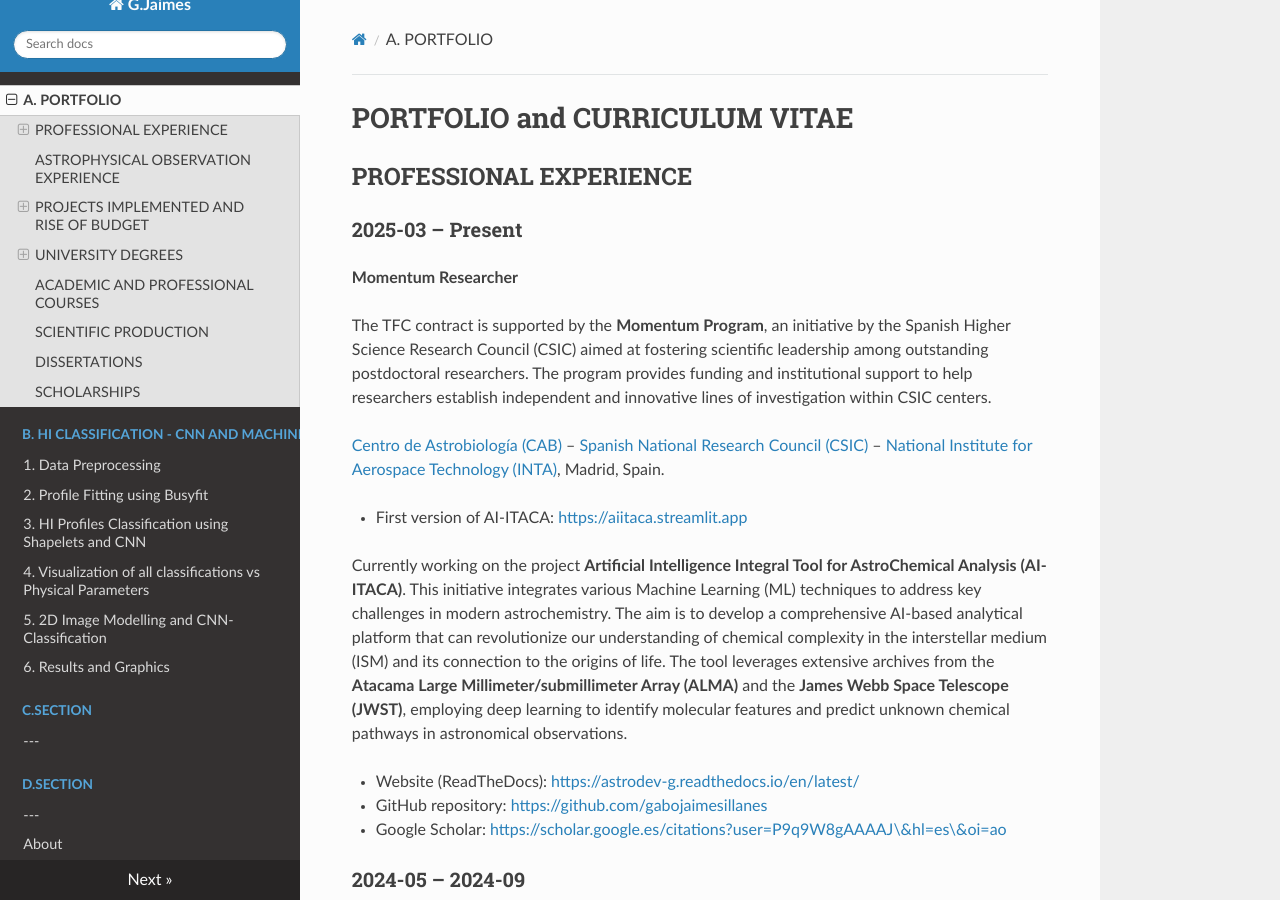
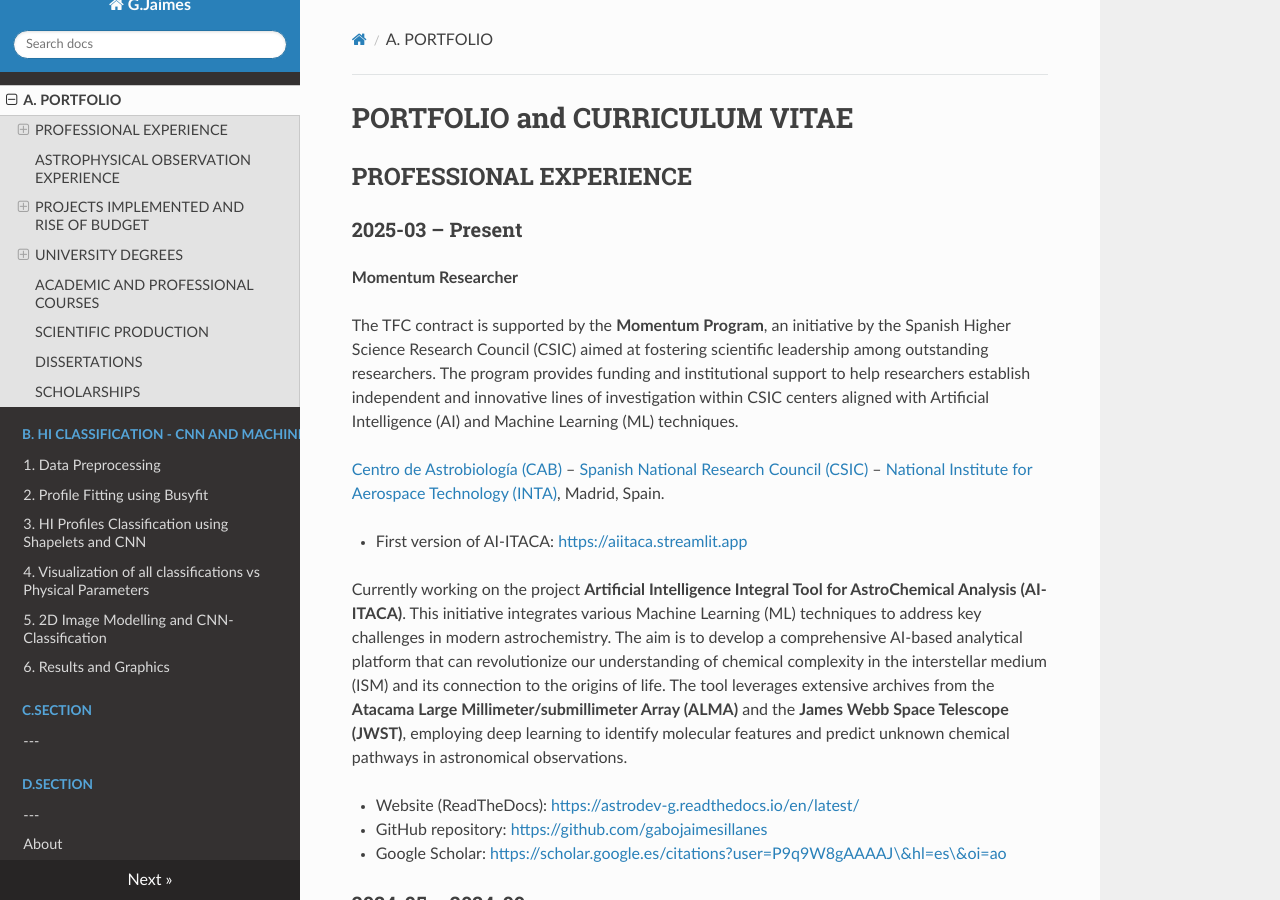
Before and after one commit to gabojaimesillanes/g.jaimes.illanes, an MkDocs documentation site: the page built from docs/portfolio.md, in a window 1280 px wide and 900 px high. Built offline with MkDocs 1.6.1, drawn with Linux system fonts in a browser that asks for light colours; nearby versions of some CDN libraries.

Commit message:
Update portfolio.md

```diff
--- a/docs/portfolio.md
+++ b/docs/portfolio.md
@@ -6,7 +6,7 @@
 
 **Momentum Researcher**
 
-The TFC contract is supported by the **Momentum Program**, an initiative by the Spanish Higher Science Research Council (CSIC) aimed at fostering scientific leadership among outstanding postdoctoral researchers. The program provides funding and institutional support to help researchers establish independent and innovative lines of investigation within CSIC centers.
+The TFC contract is supported by the **Momentum Program**, an initiative by the Spanish Higher Science Research Council (CSIC) aimed at fostering scientific leadership among outstanding researchers. The program provides funding and institutional support to help researchers establish independent and innovative lines of investigation within CSIC centers aligned with Artificial Intelligence (AI) and Machine Learning (ML) techniques.
 
 [Centro de Astrobiología (CAB)](https://cab.inta-csic.es/) – [Spanish National Research Council (CSIC)](https://www.csic.es/) – [National Institute for Aerospace Technology (INTA)](https://www.inta.es/), Madrid, Spain.
 
```
